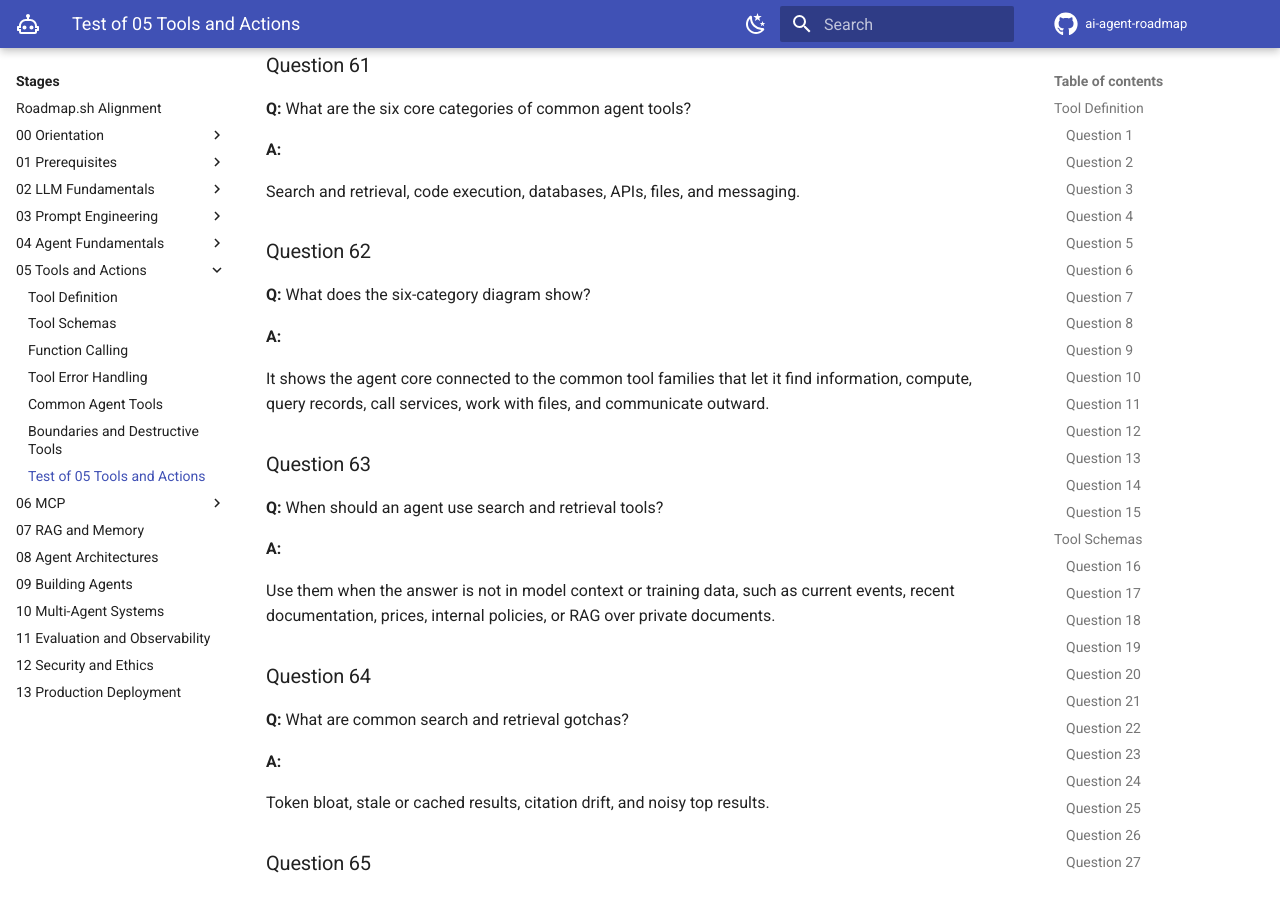
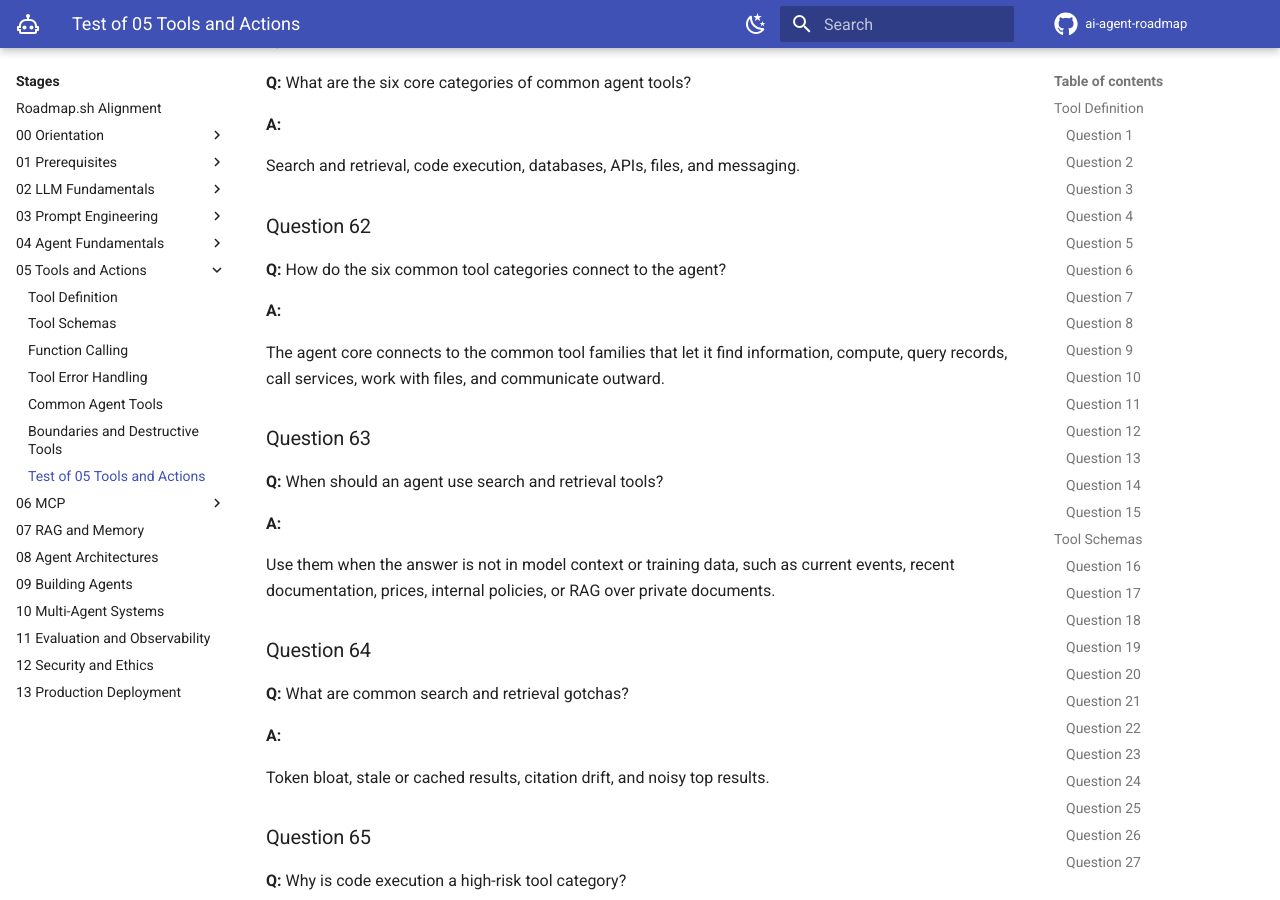
Before and after one commit to AceronX/ai-agent-roadmap, an MkDocs documentation site: the page built from docs/stages/05-tools-and-actions/test-of-05-tools-and-actions/index.md, in a window 1280 px wide and 900 px high, scrolled down 13665 px. Built offline with MkDocs 1.6.1 and Material for MkDocs 9.7.7, drawn with Linux system fonts in a browser that asks for light colours; comment, search, counter and statistics services are not loaded; some of the changed text lies outside the part shown.

Commit message:
fix: clarify test-of-05 questions (remove diagram-coupled wording)

```diff
--- a/docs/stages/05-tools-and-actions/test-of-05-tools-and-actions/index.md
+++ b/docs/stages/05-tools-and-actions/test-of-05-tools-and-actions/index.md
@@ -40,7 +40,7 @@
 
 ### Question 4
 
-**Q:** In the tool-definition diagram, what does the application own?
+**Q:** What does the application own in a tool-calling setup?
 
 **A:**
 
@@ -218,7 +218,7 @@
 
 ### Question 26
 
-**Q:** In the schema loop diagram, what happens when validation fails?
+**Q:** What happens when schema validation fails?
 
 **A:**
 
@@ -284,7 +284,7 @@
 
 ### Question 34
 
-**Q:** In the brain, hands, and guardrails diagram, what do guardrails do?
+**Q:** In function calling, what do guardrails do?
 
 **A:**
 
@@ -515,11 +515,11 @@
 
 ### Question 62
 
-**Q:** What does the six-category diagram show?
+**Q:** How do the six common tool categories connect to the agent?
 
 **A:**
 
-It shows the agent core connected to the common tool families that let it find information, compute, query records, call services, work with files, and communicate outward.
+The agent core connects to the common tool families that let it find information, compute, query records, call services, work with files, and communicate outward.
 
 ### Question 63
 
@@ -697,7 +697,7 @@
 
 ### Question 84
 
-**Q:** In the permission boundary architecture diagram, what happens after classification?
+**Q:** After a tool action is classified, what happens next?
 
 **A:**
 
```
Also changed, not shown: other parts of docs/stages/05-tools-and-actions/test-of-05-tools-and-actions/index.md (+2 -2 lines).
